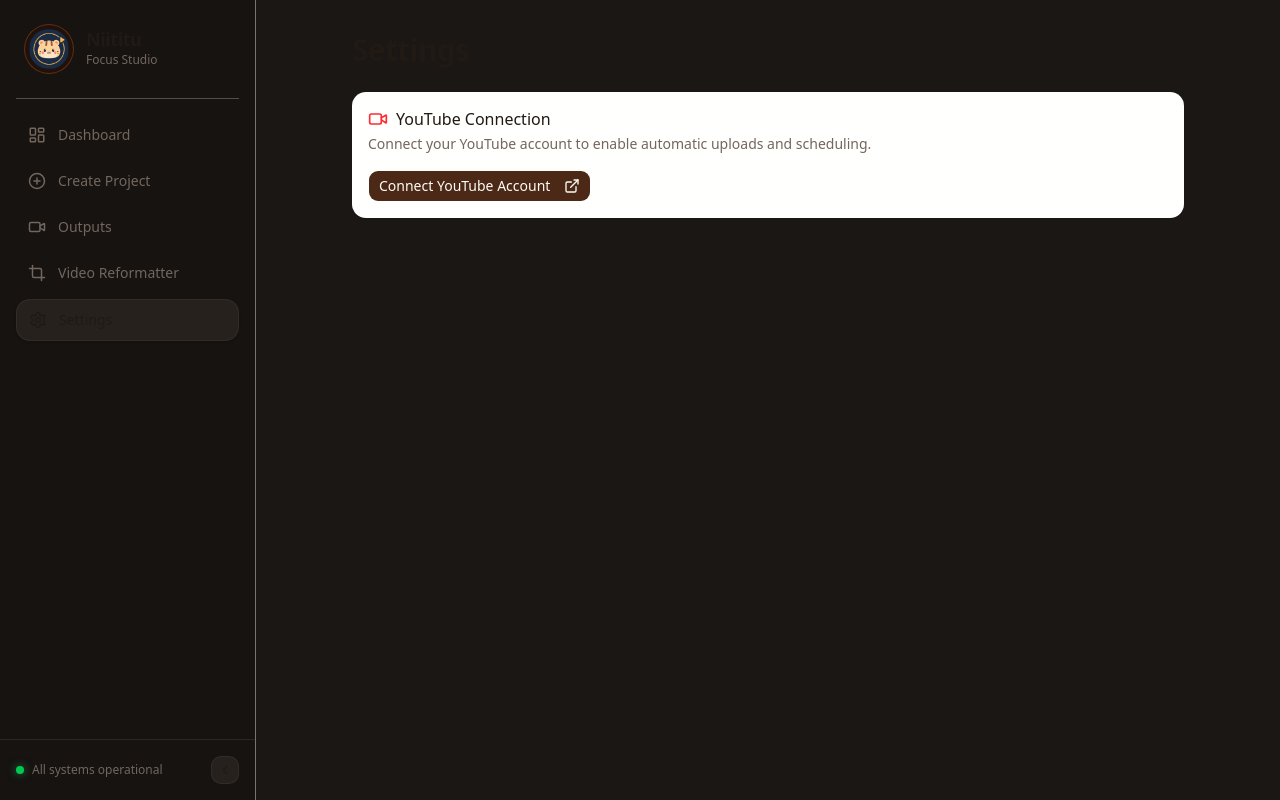
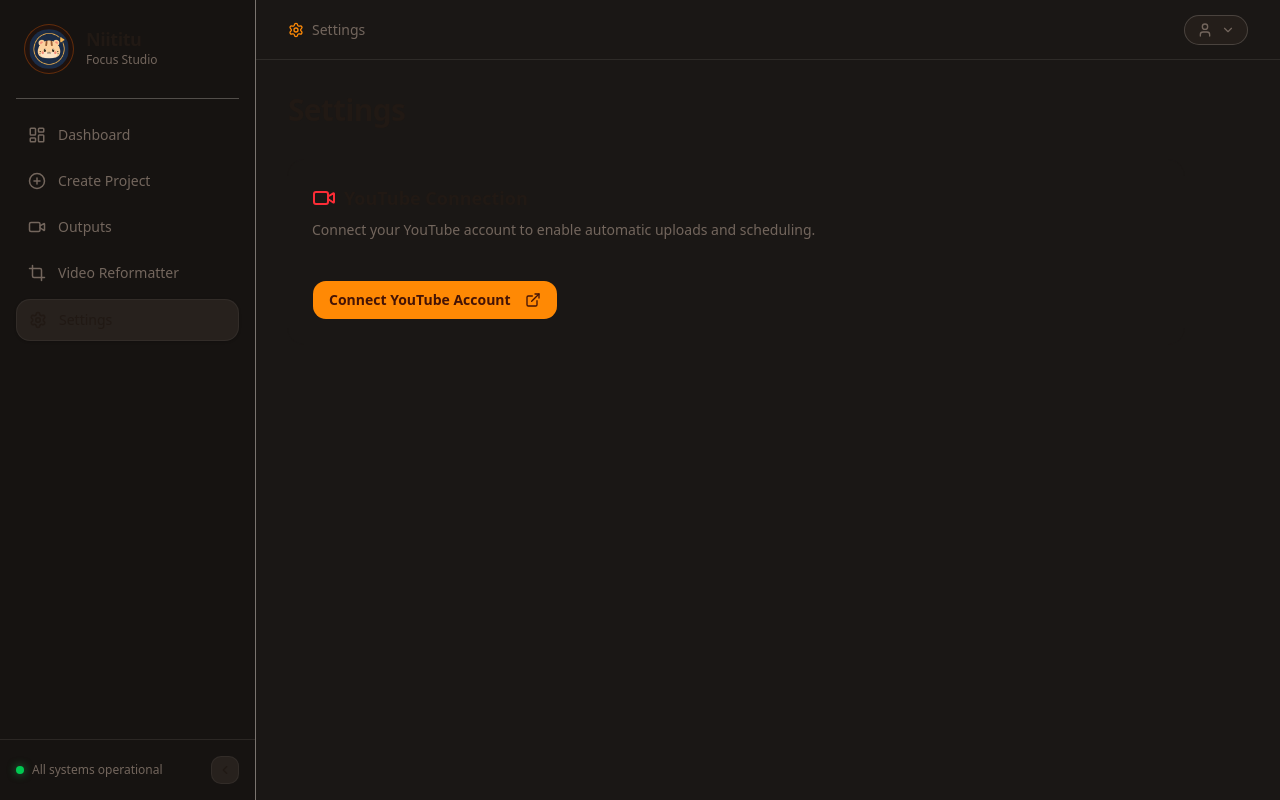
Before and after one commit to Restu-Averian/pomodoro-video-factory-fe, a React (Vite) app: page /settings in a window 1280 px wide. Built offline with nearby package versions, Linux system fonts and the light colour scheme; no server answers.

Commit message:
feat: redesign SettingsPage UI with new header and updated styling for YouTube connection card

```diff
--- a/src/pages/SettingsPage.jsx
+++ b/src/pages/SettingsPage.jsx
@@ -1,8 +1,21 @@
-import { useState, useEffect } from 'react';
-import { Video, ExternalLink, CheckCircle } from 'lucide-react';
-import { Card, CardContent, CardDescription, CardHeader, CardTitle } from '../components/ui/card';
-import { Button } from '../components/ui/button';
-import { API_BASE_URL } from '../lib/utils';
+import { useState, useEffect } from "react";
+import {
+  Video,
+  ExternalLink,
+  CheckCircle,
+  Settings,
+  User,
+  ChevronDown,
+} from "lucide-react";
+import {
+  Card,
+  CardContent,
+  CardDescription,
+  CardHeader,
+  CardTitle,
+} from "../components/ui/card";
+import { Button } from "../components/ui/button";
+import { API_BASE_URL } from "../lib/utils";
 
 export default function SettingsPage() {
   const [account, setAccount] = useState(null);
@@ -33,7 +46,11 @@ export default function SettingsPage() {
       const res = await fetch(`${API_BASE_URL}/youtube/auth/url`);
       const data = await res.json();
       if (data.url) {
-        const popup = window.open(data.url, 'youtube_auth', 'width=600,height=700');
+        const popup = window.open(
+          data.url,
+          "youtube_auth",
+          "width=600,height=700",
+        );
         const interval = setInterval(() => {
           if (popup.closed) {
             clearInterval(interval);
@@ -47,43 +64,74 @@ export default function SettingsPage() {
   };
 
   return (
-    <div className="p-8 max-w-4xl mx-auto space-y-6">
-      <div className="flex items-center justify-between">
-        <h1 className="text-3xl font-bold tracking-tight">Settings</h1>
+    <div className="flex-1 flex flex-col min-h-0 text-foreground">
+      {/* Top Header */}
+      <header className="flex h-[60px] shrink-0 items-center justify-between border-b border-border/10 px-8">
+        <div className="flex items-center gap-2 text-sm text-muted-foreground font-medium">
+          <Settings className="w-4 h-4 text-orange-400" />
+          <span>Settings</span>
+        </div>
+        <div className="flex items-center gap-4">
+          <button className="flex items-center gap-2 px-3 py-1.5 rounded-full border border-border/20 bg-[#241e1a] hover:bg-white/5 transition-colors">
+            <User className="w-4 h-4 text-muted-foreground" />
+            <ChevronDown className="w-3.5 h-3.5 text-muted-foreground" />
+          </button>
+        </div>
+      </header>
+
+      <div className="p-8 space-y-8 max-w-[1400px] w-full mx-auto overflow-y-auto pb-20">
+        <div>
+          <h1 className="text-3xl font-bold tracking-tight text-foreground">
+            Settings
+          </h1>
         </div>
 
-      <div className="grid gap-6">
-        <Card>
-          <CardHeader>
-            <CardTitle className="flex items-center gap-2">
-              <Video className="w-5 h-5 text-red-500" />
+        <div className="grid gap-6 max-w-4xl">
+          <Card className="rounded-2xl bg-[#1a1715] border-border/10 shadow-none p-6">
+            <div className="flex flex-col space-y-2 mb-6">
+              <h3 className="flex items-center gap-2 text-lg font-semibold text-foreground">
+                <Video className="w-6 h-6 text-red-500" />
                 YouTube Connection
-            </CardTitle>
-            <CardDescription>
-              Connect your YouTube account to enable automatic uploads and scheduling.
-            </CardDescription>
-          </CardHeader>
-          <CardContent>
+              </h3>
+              <p className="text-sm text-muted-foreground">
+                Connect your YouTube account to enable automatic uploads and
+                scheduling.
+              </p>
+            </div>
+            <div>
               {loading ? (
                 <p className="text-sm text-muted-foreground">Loading...</p>
               ) : account ? (
-              <div className="space-y-4">
-                <div className="flex items-center gap-2 text-sm">
-                  <CheckCircle className="w-4 h-4 text-green-500" />
-                  <span className="font-medium">Connected to:</span> {account.name}
+                <div className="space-y-6">
+                  <div className="flex items-center gap-3 text-sm">
+                    <CheckCircle className="w-5 h-5 text-green-500" />
+                    <span className="font-semibold text-foreground">
+                      Connected to:
+                    </span>
+                    <span className="text-muted-foreground">
+                      {account.name}
+                    </span>
                   </div>
-                <Button variant="outline" onClick={handleConnect}>
+                  <Button
+                    variant="outline"
+                    onClick={handleConnect}
+                    className="bg-[#241e1a] hover:bg-white/5 border-border/20 text-foreground h-10 px-4 rounded-xl transition-colors font-medium"
+                  >
                     Reconnect Account
                   </Button>
                 </div>
               ) : (
-              <Button onClick={handleConnect}>
+                <Button
+                  onClick={handleConnect}
+                  className="bg-orange-400 hover:bg-orange-500 text-orange-950 font-bold h-10 px-4 rounded-xl transition-colors"
+                >
                   Connect YouTube Account
                   <ExternalLink className="w-4 h-4 ml-2" />
                 </Button>
               )}
-          </CardContent>
+            </div>
           </Card>
+        </div>
       </div>
     </div>
   );
```
Lines whose indentation alone changed are shown as unchanged.
